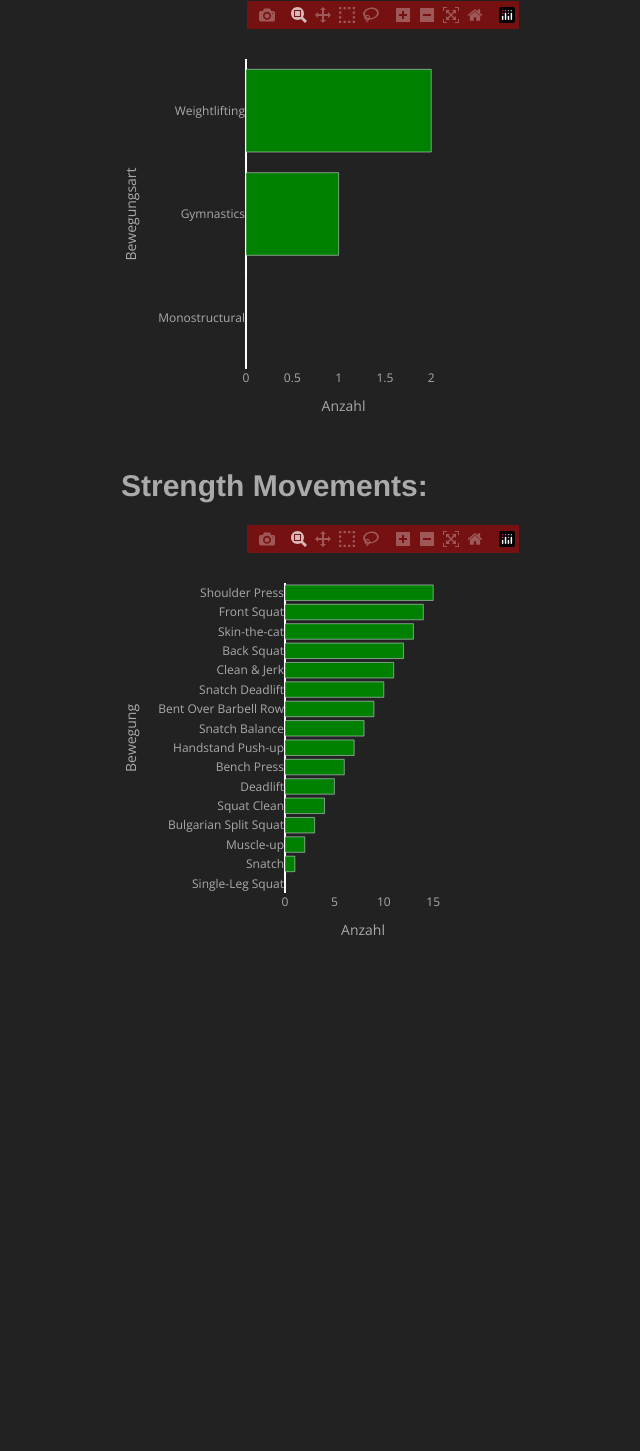
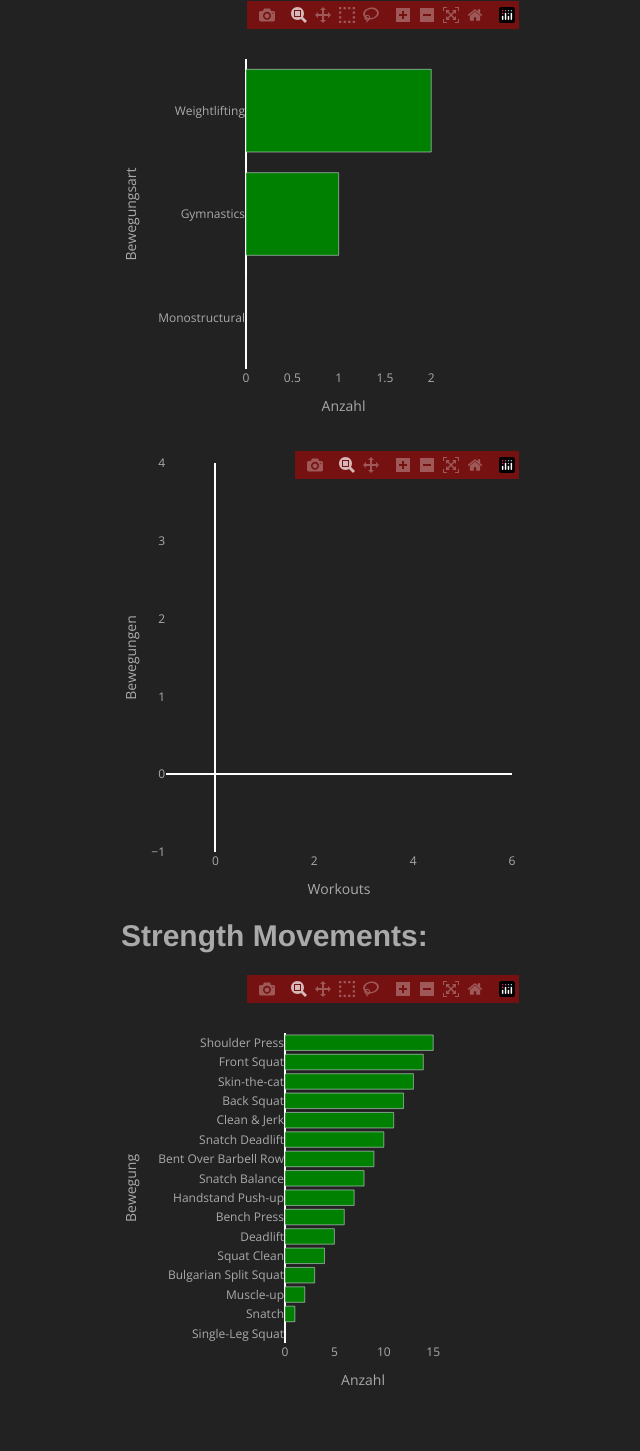
Before and after one commit to petetheat/WodPlannerApp, a Django app: page /wodplannerapp/analysis/1/ in a window 1280 px wide. Shown: the part 717-2168 px from the top of the page, without its empty margins (319-959 px from the left). Before the commit the page ends 1652 px from the top, so only its background shows below. Run offline with Django 3.2, Linux system fonts and the light colour scheme; a user stored in the database is signed in; data comes from the database, SQL or seed files in the repository; both versions use the stored data as it was after the commit; some libraries are stand-ins or nearby versions.

Commit message:
Heatmap added

```diff
--- a/wodplannerapp/templates/wodplannerapp/analysis.html
+++ b/wodplannerapp/templates/wodplannerapp/analysis.html
@@ -14,6 +14,10 @@
         {{ plot_div_mt }}
     {% endautoescape %}
 
+    {% autoescape off %}
+        {{ plot_div_test }}
+    {% endautoescape %}
+
     <h1>Strength Movements:</h1>
 
     {% autoescape off %}
--- a/wodplannerapp/utils.py
+++ b/wodplannerapp/utils.py
@@ -2,12 +2,26 @@
 from calendar import HTMLCalendar
 
 import pandas as pd
+import numpy as np
 
 from .models import Wod, WodMovement, StrengthMovement, Movement
 from django.urls import reverse
 from collections import Counter
 
 WEEK_DAY_DICT = dict(zip(range(7), calendar.day_abbr))
+
+
+def _get_wod_dataframe(df_wod, df_movement):
+    wod_id = df_wod['wod_id'].unique()[0]
+    df_grouped = df_wod.groupby('wod_movement').wod_id.nunique()
+    # df_movement.rename(columns={'movement_name': 'wod_movement'}, inplace=True)
+    # df_movement.set_index('wod_movement', inplace=True)
+
+    df_new = df_movement.join(df_grouped)
+    df_new.fillna(0, inplace=True)
+    df_new.rename(columns={'wod_id': 'WOD%d' % wod_id}, inplace=True)
+
+    return df_new['WOD%d' % wod_id]
 
 
 class Calendar(HTMLCalendar):
@@ -58,7 +72,24 @@
         move_dict = {m['movement_name']: m['movement_type'] for m in Movement.objects.all().values()}
         movement_type = [move_dict[m] for m in movement_list]
 
+        wod_names = ['WOD%d' % w.id for w in wods]
+        wod_ids = [w.id for w in wods]
+
+        df_movement = pd.DataFrame(Movement.objects.all().values())
+        df_movement.rename(columns={'movement_name': 'wod_movement'}, inplace=True)
+        df_movement.set_index('wod_movement', inplace=True)
+        df_wods = pd.DataFrame(movements.values())[['wod_id', 'wod_movement']]
+
+        df_list = []
+        for wid in wod_ids:
+            df_tmp = df_wods.loc[df_wods['wod_id'] == wid]
+            df_list.append(_get_wod_dataframe(df_tmp, df_movement))
+
         self.cm = pd.DataFrame(Counter(movement_list), index=['Anzahl']).T.sort_values(by='Anzahl', ascending=True)
         self.cs = pd.DataFrame(Counter(strength_movement_list), index=['Anzahl']).T.sort_values(by='Anzahl', ascending=True)
         self.mt = pd.DataFrame(Counter(movement_type), index=['Anzahl']).T.sort_values(by='Anzahl', ascending=True)
         # self.mt = pd.DataFrame(mv.values())
+
+        # self.test = pd.DataFrame(np.random.randint(0, 8, (len(movement_list), len(wods))),
+        #                          columns=wod_names, index=movement_list).sort_index()
+        self.heatmap = pd.concat(df_list, axis=1).sort_index()
--- a/wodplannerapp/views.py
+++ b/wodplannerapp/views.py
@@ -287,7 +287,7 @@
         plot_bgcolor='rgba(0,0,0,0)'
     )
     y_ax = dict(showgrid=False, color='#aaa')
-    x_ax = dict(showgrid=False, color='#aaa')
+    x_ax = dict(showgrid=False, color='#aaa', scaleanchor='x')
 
     fig = wod_analyzer.cm.plot.barh()
     fig.update_layout(title_font_size=30, paper_bgcolor='rgba(200,0,0,0)',
@@ -295,6 +295,7 @@
                       xaxis_title="Anzahl",
                       yaxis_title="Bewegung")
     fig.update_traces(marker_color='green')
+    fig.update_xaxes(fixedrange=True)
     plot_div1 = plot(fig, output_type='div', include_plotlyjs=False)
 
     fig2 = wod_analyzer.cs.plot.barh()
@@ -303,6 +304,7 @@
                        xaxis_title="Anzahl",
                        yaxis_title="Bewegung")
     fig2.update_traces(marker_color='green')
+    fig2.update_xaxes(fixedrange=True)
     plot_div2 = plot(fig2, output_type='div', include_plotlyjs=False)
 
     fig = px.bar(wod_analyzer.mt,
@@ -316,8 +318,22 @@
     fig.update_layout(barmode='stack')
     plot_div3 = plot(fig, output_type='div', include_plotlyjs=False)
 
+    fig = px.imshow(wod_analyzer.heatmap)
+    fig.update_layout(title_font_size=30, paper_bgcolor='rgba(200,0,0,0)',
+                      plot_bgcolor='rgba(0,0,0,0)', yaxis=y_ax, xaxis=x_ax, showlegend=False,
+                      xaxis_title="Workouts",
+                      yaxis_title="Bewegungen",
+                      margin=dict(l=5, r=5, t=5, b=5))
+    fig.update_traces(dict(showscale=False,
+                           coloraxis=None), selector={'type': 'heatmap'})
+    fig.update_xaxes(fixedrange=True)
+    # fig.update_yaxes(fixedrange=True)
+    print(fig)
+    plot_div4 = plot(fig, output_type='div', include_plotlyjs=False)
+
     context_dict = {'plot_div': plot_div1,
                     'plot_div_s': plot_div2,
-                    'plot_div_mt': plot_div3}
+                    'plot_div_mt': plot_div3,
+                    'plot_div_test': plot_div4}
 
     return render(request, template_name, context_dict)
```
Also changed, not shown: db.sqlite3.
